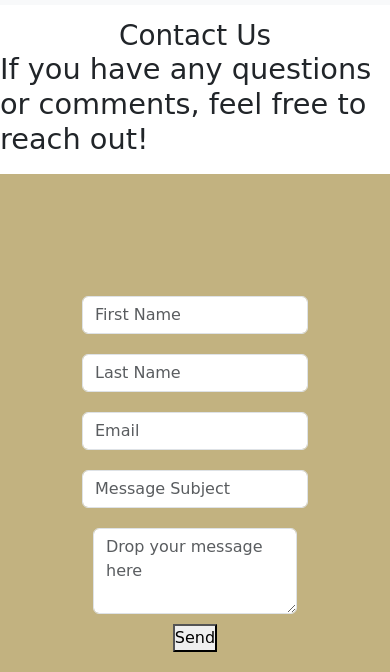
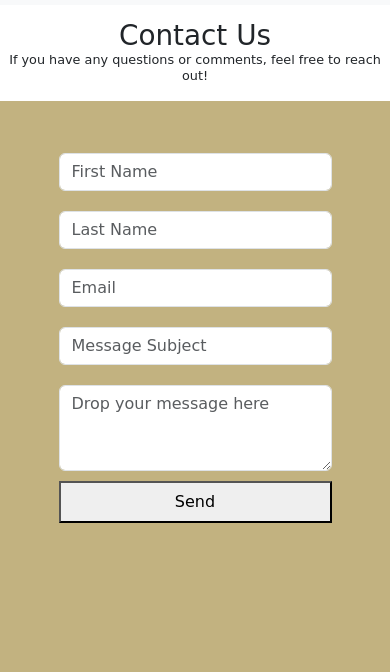
Before and after one commit to Nam3loc/Abide-Website, a plain HTML site: page Contact.html in a window 390 px wide. Shown: the part 51-723 px from the top of the page. Drawn offline with nearby package versions, Linux system fonts and the light colour scheme; a web font is replaced by a local one.

Commit message:
made the contact page more responsive and better looking

```diff
--- a/Contact.css
+++ b/Contact.css
@@ -30,6 +30,25 @@ body {
 
 .under-title {
     font-size: 1.8rem;
+    text-align: center;
+}
+
+@media screen and (max-width: 800px){
+    .under-title {
+        font-size: 1.4rem;
+    }
+}
+
+@media screen and (max-width: 580px){
+    .under-title {
+        font-size: 1rem;
+    }
+}
+
+@media screen and (max-width: 430px){
+    .under-title {
+        font-size: 0.8rem;
+    }
 }
 
 .contact-wrapper {
@@ -52,7 +71,13 @@ body {
     align-items: center;
 
     width: 100vw;
-    height: 70vh;
+    height: 100%;
+
+    padding-bottom: 15vh;
+}
+
+input {
+    width: 100%;
 }
 
 .form-control {
@@ -63,6 +88,10 @@ body {
 
 .name-wrapper {
     display: flex;
+}
+
+.input-block {
+    width: 70vw;
 }
 
 .first-name-wrapper {
@@ -86,7 +115,17 @@ body {
 }
 
 .send-button-wrapper {
+    width: 70vw;
+}
 
+.square-button {
+    width: 70vw;
+    height: 5vh;
+}
+
+.square-button:hover {
+    background-color: whitesmoke;
+    box-shadow: 0 12px 16px 0 rgba(0,0,0,0.24), 0 17px 50px 0 rgba(0,0,0,0.19);
 }
 
 /* Footer */
```
